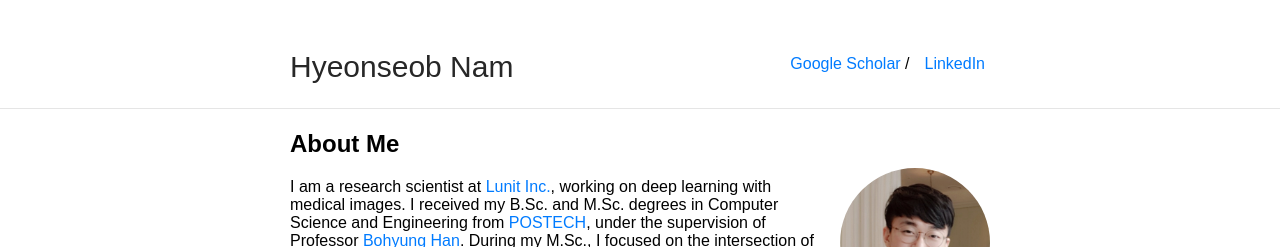
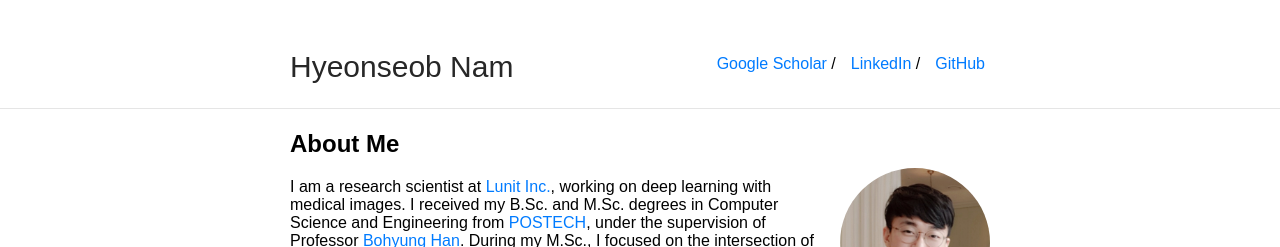
Before and after one commit to gholste/hyeonseobnam.github.io, a Jekyll site: the page built from index.md, in a window 1280 px wide. Shown: the top 247 px of the page. Built offline with Jekyll 4.4.1, drawn with Linux system fonts in a browser that asks for light colours.

Commit message:
Update _config.yml

```diff
--- a/_config.yml
+++ b/_config.yml
@@ -15,3 +15,5 @@ nav:
    link: "https://scholar.google.co.kr/citations?user=X9BkR3MAAAAJ"
  - name: "LinkedIn"
    link: "https://www.linkedin.com/in/hyeonseob-nam"
+ - name: "GitHub"
+   link: "https://github.com/HyeonseobNam"
```
